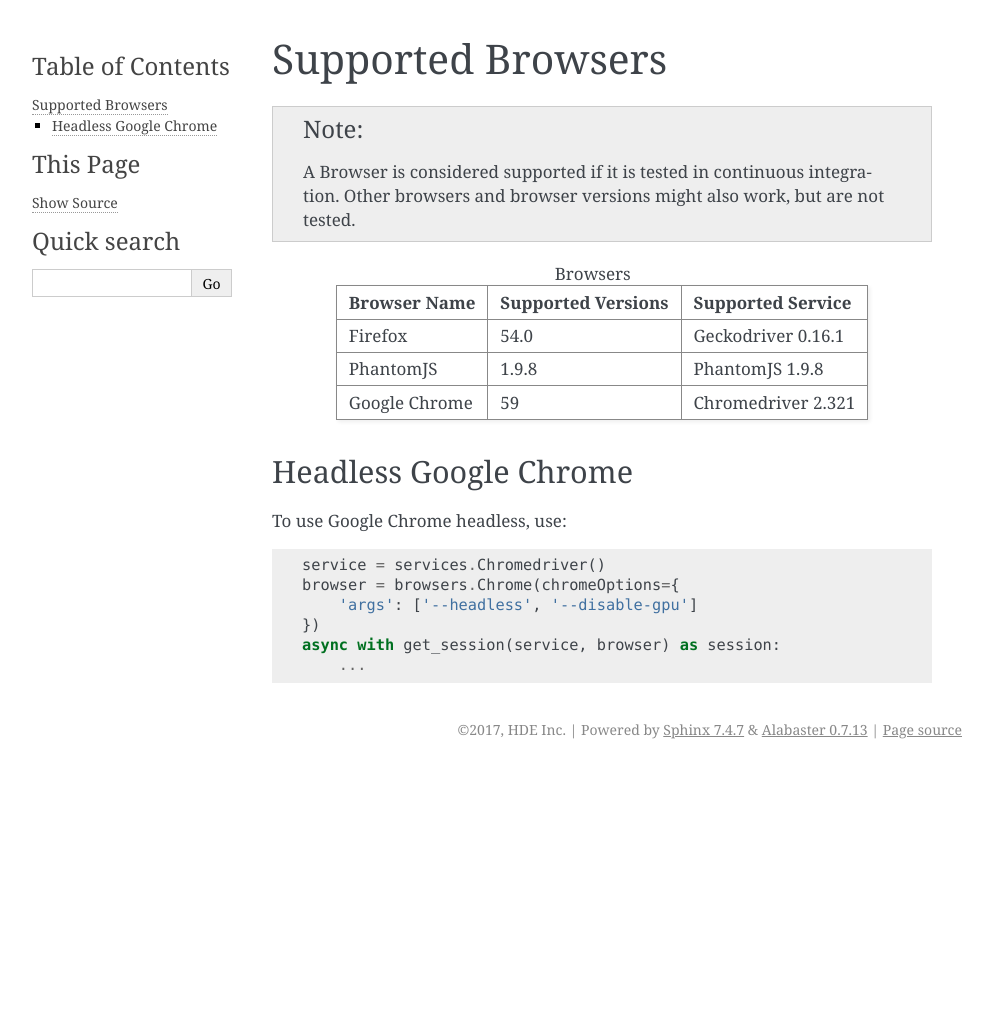
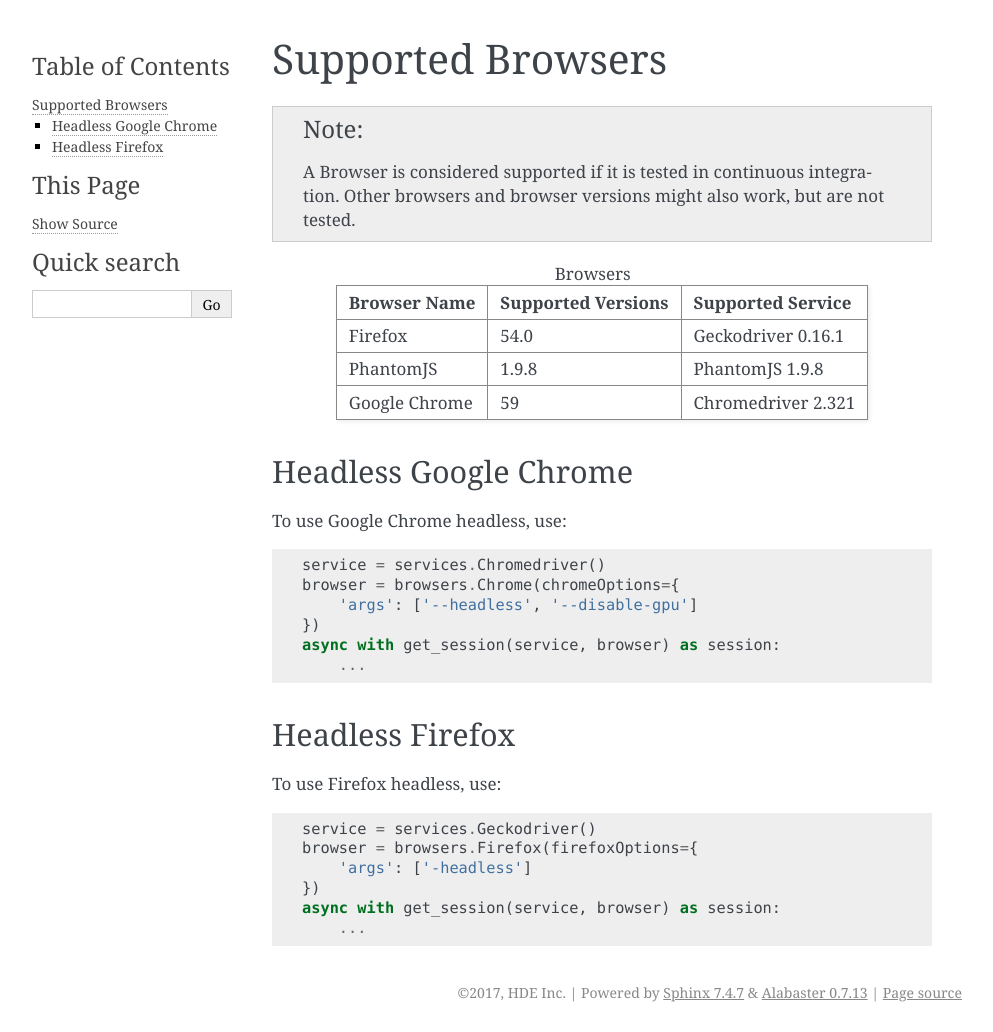
Before and after one commit to HENNGE/arsenic, a Sphinx documentation site: the page built from docs/reference/supported-browsers.rst, in a window 1280 px wide. Shown: the whole page, without its empty margins (148-1141 px from the left). Built offline with Sphinx 7.4.7, drawn with Linux system fonts in a browser that asks for light colours; before the commit the page ends 900 px from its top, so only the background shows below that.

```diff
--- a/docs/reference/supported-browsers.rst
+++ b/docs/reference/supported-browsers.rst
@@ -36,3 +36,16 @@ To use Google Chrome headless, use::
     })
     async with get_session(service, browser) as session:
         ...
+
+
+Headless Firefox
+****************
+
+To use Firefox headless, use::
+
+    service = services.Geckodriver()
+    browser = browsers.Firefox(firefoxOptions={
+        'args': ['-headless']
+    })
+    async with get_session(service, browser) as session:
+        ...
```
Also changed, not shown: docs/development/testing.rst (added, +69 -0 lines), docs/index.rst (+8 -0 lines), 4 other files.
